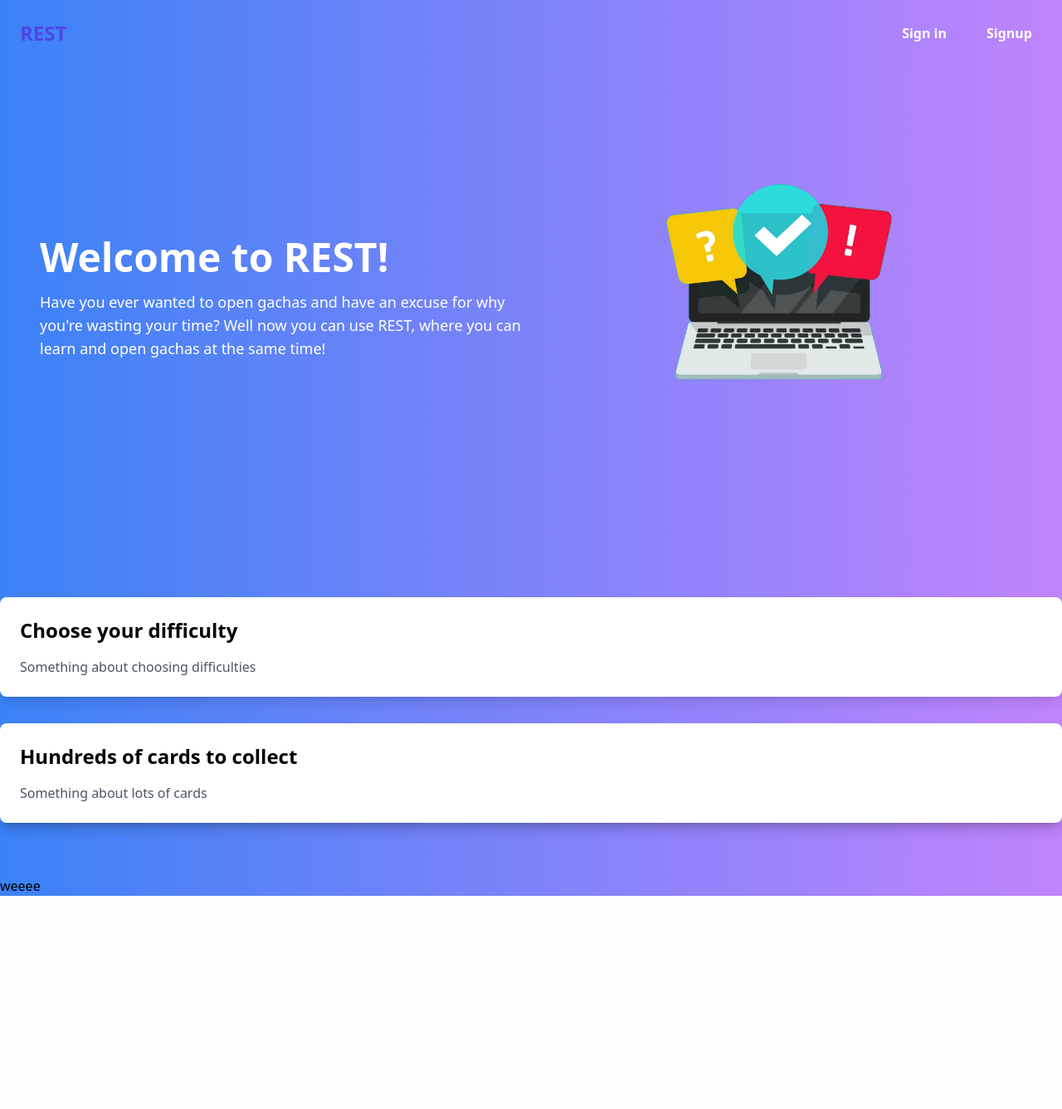
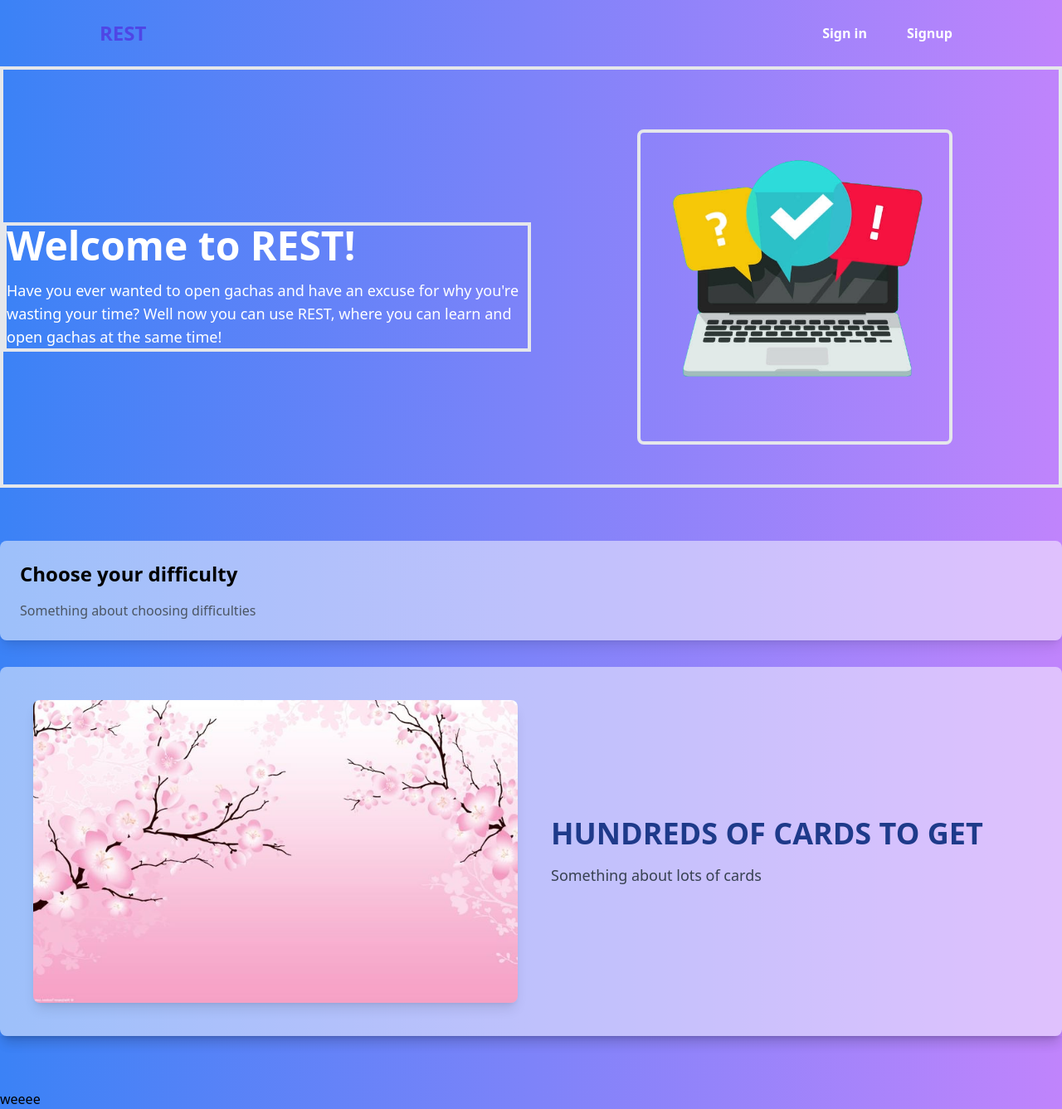
Before and after one commit to klin50/REST__kevinl713_christopherl551_claires23_tracyy10, a Flask app: page / in a window 1280 px wide. Shown: the whole page at 83% size. Before the commit the page ends 1080 px from the top, so only its background shows below. Run offline with Flask 3, Linux system fonts and the light colour scheme; some libraries are stand-ins or nearby versions.

Commit message:
home still

```diff
--- a/app/templates/home.html
+++ b/app/templates/home.html
@@ -7,18 +7,18 @@
     <script src="https://cdn.tailwindcss.com"></script>
   </head>
   <body class="bg-cover bg-fixed bg-gradient-to-r from-blue-500 to-purple-400">
-    <nav class="p-6 text-indigo-600 p-4">
+    <nav class="p-6 text-indigo-600 p-4 ml-24">
       <div class="container mx-auto flex justify-between items-center">
           <h1 class="text-2xl font-bold">REST</h1>
-          <ul class="flex space-x-6">
+          <ul class="flex space-x-6 mr-24">
               <li><a href="#about" class="hover:underline transition ease-in-out delay-50 hover:-translate-y-1 hover:scale-110 hover:bg-indigo-500 duration-300 rounded-lg p-3 text-white font-semibold text-base">Sign in</a></li>
               <li><a href="#about" class="hover:underline transition ease-in-out delay-50 hover:-translate-y-1 hover:scale-110 hover:bg-indigo-500 duration-300 rounded-lg p-3 text-white font-semibold text-base">Signup</a></li>
           </ul>
       </div>
     </nav>
-    <div class="container pt-24 md:pt-36 px-12 mx-auto flex flex-wrap flex-col md:flex-row items-center">
-      <div class="flex flex-col w-full md:w-1/2 justify-center lg:items-start overflow-y-hidden -translate-y-20">
-        <div class="text-center md:text-left max-w-2xl mx-auto">
+    <div class="container border-4 pt-6 mx-auto flex flex-wrap flex-col md:flex-row items-center ">
+      <div class="flex flex-col w-full md:w-1/2 justify-center lg:items-start overflow-y-hidden">
+        <div class="text-center md:text-left max-w-2xl mx-auto border-4">
           <h1 class="text-5xl font-bold text-white">Welcome to REST!</h1>
           <p class="mt-4 text-lg text-white">
             Have you ever wanted to open gachas and have an excuse for why you're wasting your time? Well now you can use
@@ -27,20 +27,27 @@
         </div>
       </div>
 
-      <div class="w-full md:w-1/2 flex justify-center md:justify-end p-12 overflow-hidden px-32 -translate-y-20">
-        <img class="transition transform hover:scale-110 hover:rotate-3 hover:translate-y-2 duration-300 rounded-lg"
+      <div class="w-full md:w-1/2 flex justify-center md:justify-end p-12 overflow-hidden px-32">
+        <img class="transition transform hover:scale-110 hover:rotate-3 hover:translate-y-2 duration-300 rounded-lg border-4"
           src="trivia.png" width="400" height="300" alt="trivia">
       </div>
     </div>
     <section class="py-16">
       <div class="container mx-auto grid grid-cols-1 gap-8 shadow-lg">
-        <div class="p-6 bg-white shadow-lg rounded-lg">
+        <div class="p-6 bg-white bg-opacity-50 shadow-lg rounded-lg">
           <h2 class="text-2xl font-bold mb-4">Choose your difficulty</h2>
           <p class="text-gray-600">Something about choosing difficulties</p>
         </div>
-        <div class="p-6 bg-white shadow-lg rounded-lg">
-          <h2 class="text-2xl font-bold mb-4">Hundreds of cards to collect</h2>
-          <p class="text-gray-600">Something about lots of cards</p>
+        <div class="flex justify-center items-center px-6 p-6 bg-white bg-opacity-50 shadow-lg rounded-lg">
+          <div class="w-full md:w-1/2 flex justify-center items-center rounded-lg p-4">
+            <img src="cherry.png" alt="cherry" class="w-full h-auto rounded-lg shadow-lg" />
+          </div>
+          <div class="w-full md:w-1/2 flex flex-col justify-center pl-6">
+            <h1 class="text-4xl font-bold text-blue-900 mb-4">HUNDREDS OF CARDS TO GET</h1>
+              <p class="text-lg text-gray-700">
+                Something about lots of cards
+              </p>
+          </div>
         </div>
       </div>
     </section>
```
Also changed, not shown: app/templates/cherry.png (added).
